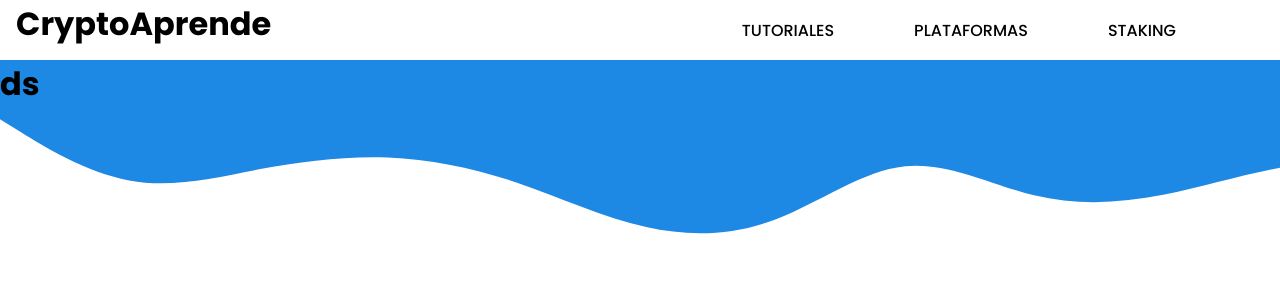
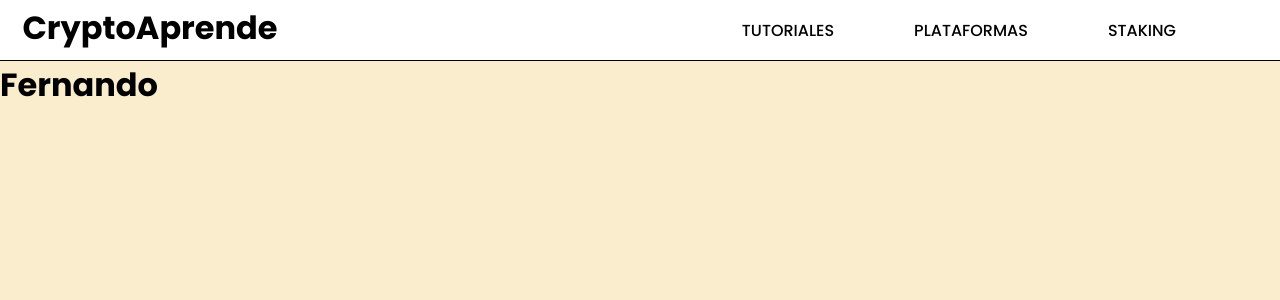
Before and after one commit to voidMuyTofu/cryptoaprende, a React (Vite) app in the folder criptoaprende/: page / in a window 1280 px wide. Shown: the top 300 px of the page. Built offline with nearby package versions, Linux system fonts and the light colour scheme.

Commit message:
Cambios en la navbar y en los colores de la app

```diff
--- a/criptoaprende/src/App.css
+++ b/criptoaprende/src/App.css
@@ -1,27 +1,20 @@
 .App {
-  background-image: url(./public/wave-haikei.svg);
-  background-size: cover;
+  background-color: var(--main-color);
   height: 100vh;
 }
 /* Tablets y dispositivos grandes */
 @media (min-width: 768px) {
   .App {
-    background-color: blue;
-    height: 100vh;
   }
 }
 /* PC Portatil */
 @media (min-width: 992px) {
   .App {
-    background-color: green;
-    height: 100vh;
   }
 }
 
 /* PC Escritorio */
 @media (min-width: 1200px) {
   .App {
-    background-color: yellow;
-    height: 100vh;
   }
 }
--- a/criptoaprende/src/App.tsx
+++ b/criptoaprende/src/App.tsx
@@ -3,7 +3,7 @@ import "./App.css";
 function App() {
   return (
     <div className="App">
-      <h1>ds</h1>
+      <h1>Fernando</h1>
     </div>
   );
 }
--- a/criptoaprende/src/components/NavBar.tsx
+++ b/criptoaprende/src/components/NavBar.tsx
@@ -4,14 +4,14 @@ import { useRef, useState } from "react";
 export default function NavBar() {
   const navRef = useRef(null);
   const onClickMenu = (event: any) => {
-        debugger;
+    setIsClosed((prevCheck) => !prevCheck);
   };
-    const [estaAbierto, setEstaAbierto] = useState(false);
+  const [isClosed, setIsClosed] = useState(true);
 
   return (
     <header className={styles.header}>
       <h1 className={styles.titulo}>CryptoAprende</h1>
-            <nav className={styles.nav} ref={navRef}>
+      <nav className={isClosed ? styles.nav : styles.openNav} ref={navRef}>
         <svg
           onClick={onClickMenu}
           className={styles.svgClose}
@@ -39,11 +39,7 @@ export default function NavBar() {
           </li>
         </ul>
       </nav>
-            <svg
-                className={styles.svgMenu}
-                viewBox="0 0 20 20"
-                onClick={onClickMenu}
-            >
+      <svg className={styles.svgMenu} viewBox="0 0 20 20" onClick={onClickMenu}>
         <path
           fill="none"
           d="M3.314,4.8h13.372c0.41,0,0.743-0.333,0.743-0.743c0-0.41-0.333-0.743-0.743-0.743H3.314
--- a/criptoaprende/src/index.css
+++ b/criptoaprende/src/index.css
@@ -13,3 +13,10 @@ body {
   margin: 0;
   font-family: "Poppins", sans-serif;
 }
+
+:root {
+  --main-accent-color: #f7e5b5;
+  --main-color: #faedcd;
+  --secordary-color: #edf6f9;
+  --black-color: #000000;
+}
--- a/criptoaprende/src/styles/NavBar.module.css
+++ b/criptoaprende/src/styles/NavBar.module.css
@@ -8,17 +8,30 @@
   display: flex;
   justify-content: space-between;
   flex-direction: row;
+  border-bottom: #000000 1px solid;
 }
 
 .nav {
   position: fixed;
   right: 0;
   top: 0;
-    background-color: hsl(0, 0%, 90%);
+  background-color: var(--main-accent-color);
   height: 100vh;
   width: 50%;
   z-index: 999;
   transform: translateX(100%);
+  transition: transform 0.5s ease-in-out;
+}
+
+.openNav {
+  transform: translateX(0);
+  position: fixed;
+  right: 0;
+  top: 0;
+  background-color: var(--main-accent-color);
+  height: 100vh;
+  width: 50%;
+  z-index: 999;
   transition: transform 0.5s ease-in-out;
 }
 
@@ -77,7 +90,8 @@
 @media (min-width: 768px) {
   .titulo {
     font-size: 2em;
-        padding: 0em 0.5em;
+    padding: 0em 0.7em;
+    margin-top: 0.12em;
   }
   .svgMenu {
     display: none;
```
Lines whose indentation alone changed are shown as unchanged.
